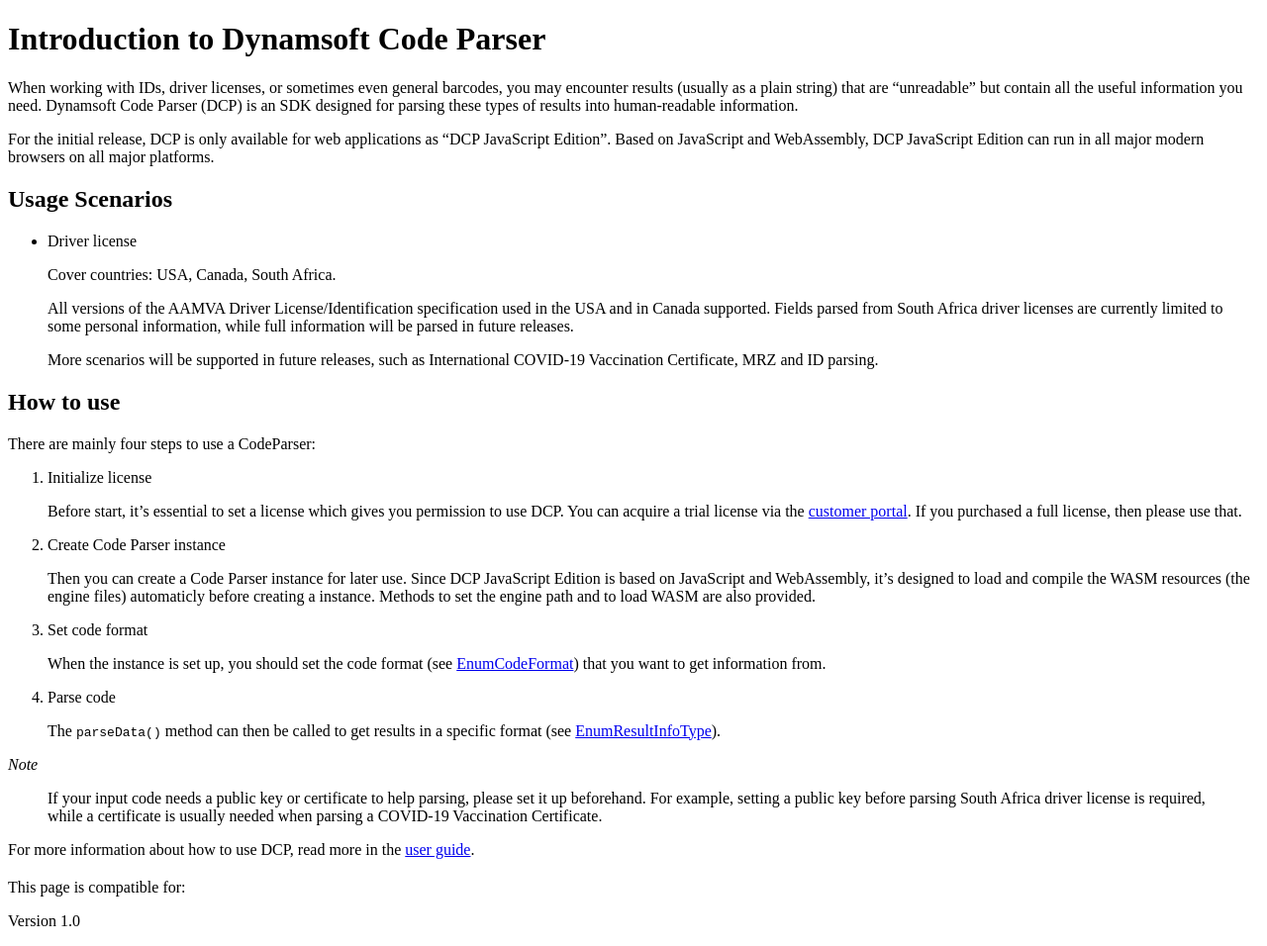
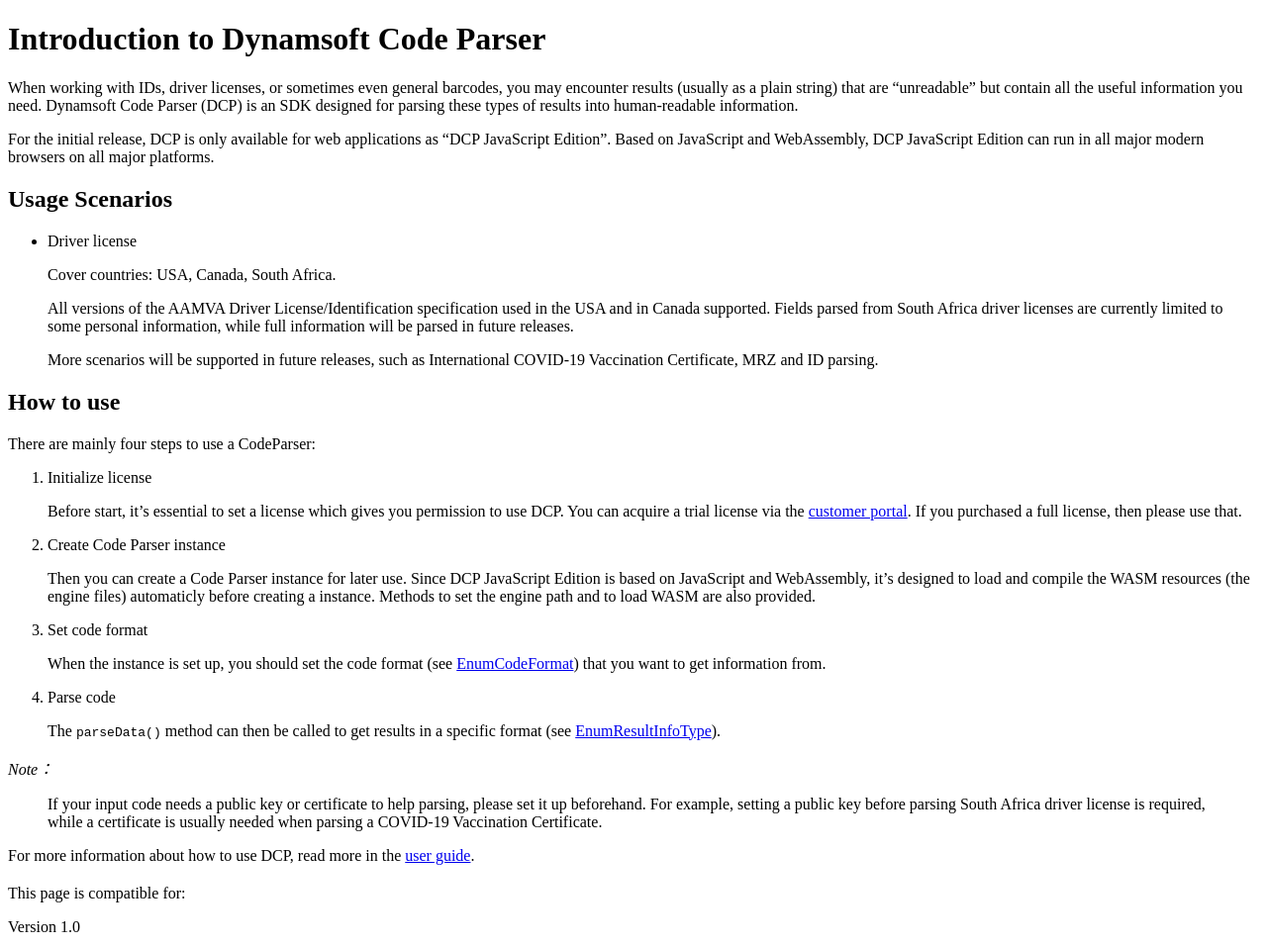
Before and after one commit to dynamsoft-docs/code-parser-docs, a Jekyll site: the page built from introduction/index.md, in a window 1280 px wide. Shown: the part 583-1539 px from the top of the page at 99% size. Built offline with Jekyll 4.4.1, drawn with Linux system fonts in a browser that asks for light colours.

```diff
--- a/introduction/index.md
+++ b/introduction/index.md
@@ -44,8 +44,7 @@ There are mainly four steps to use a CodeParser:
     The `parseData()` method can then be called to get results in a specific format (see [EnumResultInfoType](../programming/javascript/api-reference/enum/EnumResultInfoType.md)).
 
 
-*Note*
-
+*Note：*
 > If your input code needs a public key or certificate to help parsing, please set it up beforehand.
 > For example, setting a public key before parsing South Africa driver license is required, while a certificate is usually needed when parsing a COVID-19 Vaccination Certificate.
 
```
